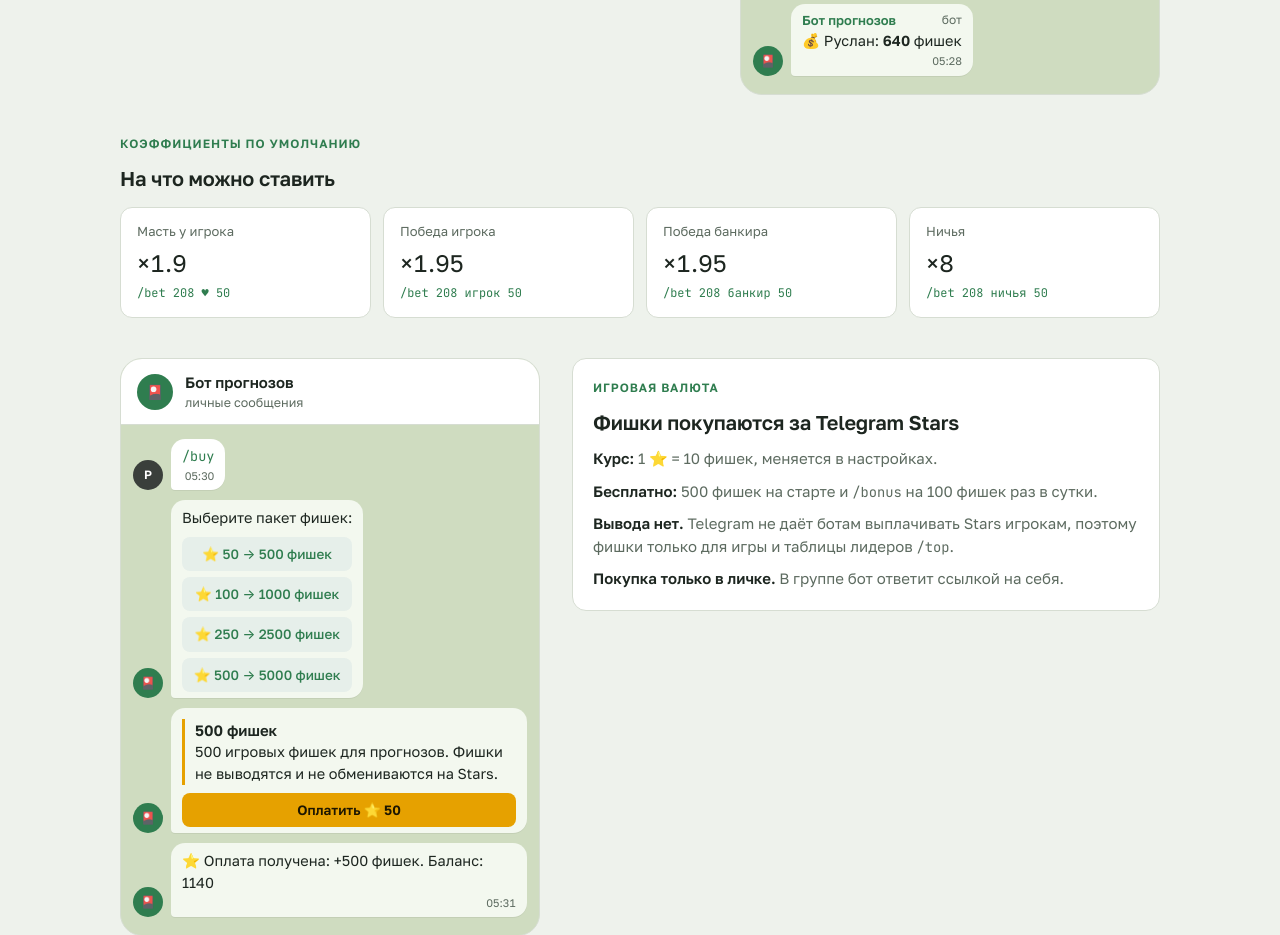
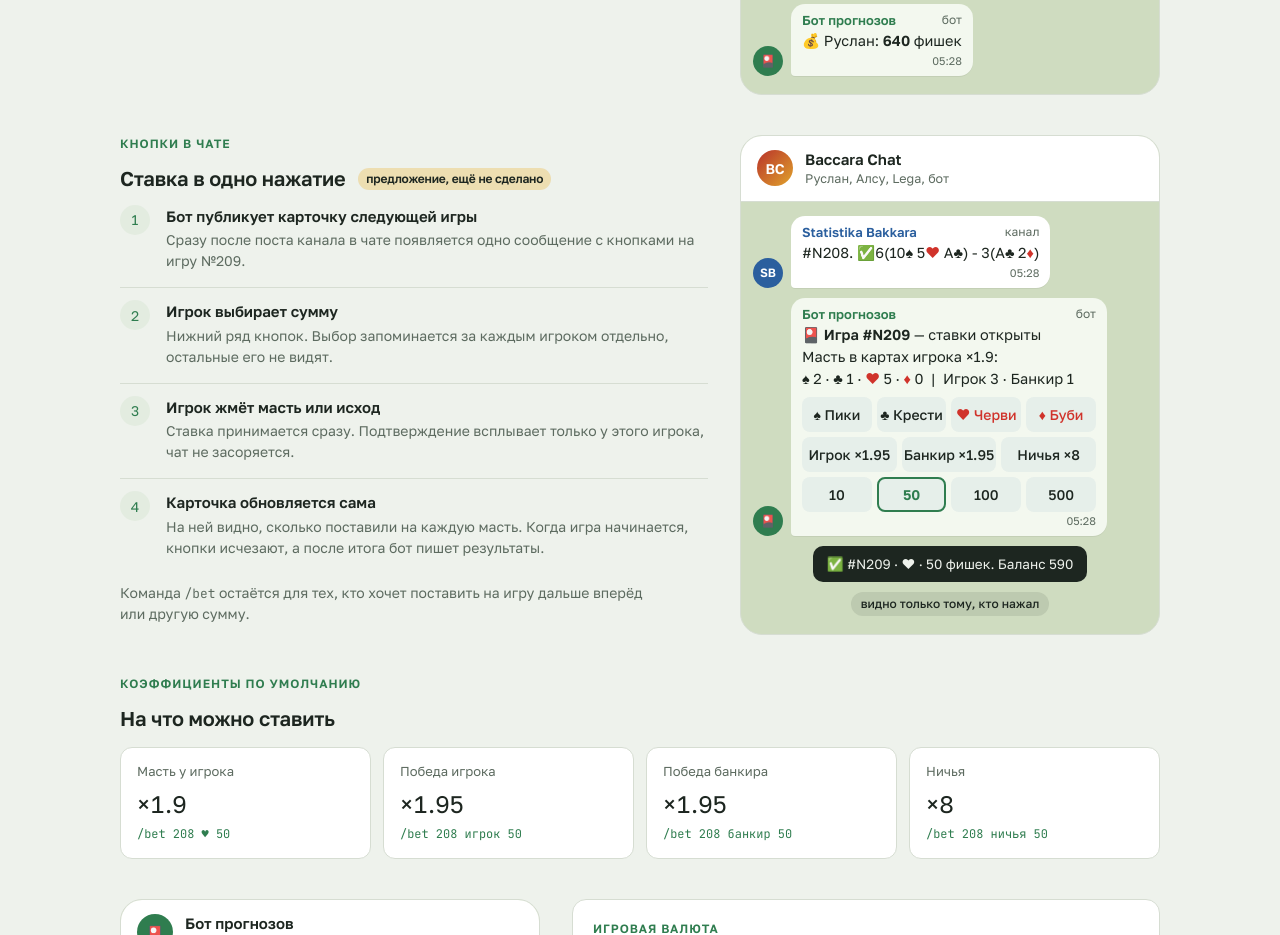
Before and after one commit to filippi77/avtostavka-, a plain HTML site: page docs/bot-preview.html in a window 1280 px wide. Shown: the part 1980-2915 px from the top of the page. Drawn offline with Linux system fonts and the light colour scheme; a web font is replaced by a local one.

Commit message:
Preview: add proposed bet buttons card
Co-Authored-By: Claude Opus 5.5 <noreply@anthropic.com>
Claude-Session: https://claude.ai/code/session_01S3PJspLyEjhds8Amh6ikYK

```diff
--- a/docs/bot-preview.html
+++ b/docs/bot-preview.html
@@ -126,6 +126,15 @@ code, .mono { font-family: var(--font-mono); font-size: 0.92em; }
 .odd small { color: var(--muted); font-size: 13px; }
 .odd code { color: var(--accent); }
 
+/* Кнопки ставок (предложение) */
+.btn-grid { display: grid; gap: 5px; margin-top: 8px; }
+.btn-row { display: grid; grid-template-columns: repeat(var(--n, 4), minmax(0, 1fr)); gap: 5px; }
+.btn-row span { text-align: center; background: color-mix(in srgb, var(--accent) 12%, var(--bubble-in)); color: var(--fg); border-radius: 8px; padding: 7px 2px; font-size: 14px; font-weight: 500; }
+.btn-row span.sel { outline: 2px solid var(--accent); outline-offset: -2px; color: var(--accent); font-weight: 600; }
+.btn-row .r { color: var(--red-suit); }
+.toast { justify-self: center; background: var(--fg); color: var(--bg); border-radius: 10px; padding: 8px 14px; font-size: 13.5px; max-width: 90%; text-align: center; }
+.proposal-tag { display: inline-block; font-size: 12px; font-weight: 600; background: color-mix(in srgb, var(--star) 25%, transparent); color: var(--fg); padding: 2px 8px; border-radius: 999px; margin-left: 8px; vertical-align: 3px; font-family: var(--font-body); }
+
 @media (max-width: 820px) {
   .scenario, .stars { grid-template-columns: minmax(0, 1fr); }
   .stars .phone { order: 2; }
@@ -244,6 +253,46 @@ code, .mono { font-family: var(--font-mono); font-size: 0.92em; }
     </div>
   </section>
 
+  <section class="scenario" aria-labelledby="buttons">
+    <div>
+      <div class="eyebrow">Кнопки в чате</div>
+      <h2 id="buttons">Ставка в одно нажатие <span class="proposal-tag">предложение, ещё не сделано</span></h2>
+      <ol class="steps">
+        <li><div><b>Бот публикует карточку следующей игры</b><p>Сразу после поста канала в чате появляется одно сообщение с кнопками на игру №209.</p></div></li>
+        <li><div><b>Игрок выбирает сумму</b><p>Нижний ряд кнопок. Выбор запоминается за каждым игроком отдельно, остальные его не видят.</p></div></li>
+        <li><div><b>Игрок жмёт масть или исход</b><p>Ставка принимается сразу. Подтверждение всплывает только у этого игрока, чат не засоряется.</p></div></li>
+        <li><div><b>Карточка обновляется сама</b><p>На ней видно, сколько поставили на каждую масть. Когда игра начинается, кнопки исчезают, а после итога бот пишет результаты.</p></div></li>
+      </ol>
+      <p class="lead" style="font-size:14px">Команда <code>/bet</code> остаётся для тех, кто хочет поставить на игру дальше вперёд или другую сумму.</p>
+    </div>
+
+    <div class="phone" role="img" aria-label="Макет карточки игры с кнопками ставок в Baccara Chat">
+      <div class="phone-head">
+        <div class="avatar av-chat">BC</div>
+        <div><strong>Baccara Chat</strong><small>Руслан, Алсу, Lega, бот</small></div>
+      </div>
+      <div class="feed">
+        <div class="msg"><div class="avatar av-chan">SB</div><div class="bubble">
+          <div class="who chan">Statistika Bakkara <em>канал</em></div>
+          <div class="text">#N208. ✅6(10<span class="k">♠</span> 5<span class="r">♥</span> A<span class="k">♣</span>) - 3(A<span class="k">♣</span> 2<span class="r">♦</span>)</div>
+          <div class="time">05:28</div></div></div>
+        <div class="msg"><div class="avatar av-bot">🎴</div><div class="bubble bot" style="max-width:94%">
+          <div class="who bot">Бот прогнозов <em>бот</em></div>
+          <div class="text"><b>🎴 Игра #N209</b> — ставки открыты<br>
+            Масть в картах игрока ×1.9:<br>
+            <span class="k">♠</span> 2 · <span class="k">♣</span> 1 · <span class="r">♥</span> 5 · <span class="r">♦</span> 0 &nbsp;|&nbsp; Игрок 3 · Банкир 1</div>
+          <div class="btn-grid">
+            <div class="btn-row"><span>♠ Пики</span><span>♣ Крести</span><span class="r">♥ Черви</span><span class="r">♦ Буби</span></div>
+            <div class="btn-row" style="--n:3"><span>Игрок ×1.95</span><span>Банкир ×1.95</span><span>Ничья ×8</span></div>
+            <div class="btn-row"><span>10</span><span class="sel">50</span><span>100</span><span>500</span></div>
+          </div>
+          <div class="time">05:28</div></div></div>
+        <span class="toast">✅ #N209 · ♥ · 50 фишек. Баланс 590</span>
+        <span class="marker">видно только тому, кто нажал</span>
+      </div>
+    </div>
+  </section>
+
   <section aria-labelledby="odds">
     <div class="eyebrow">Коэффициенты по умолчанию</div>
     <h2 id="odds" style="margin-bottom:14px">На что можно ставить</h2>
```
